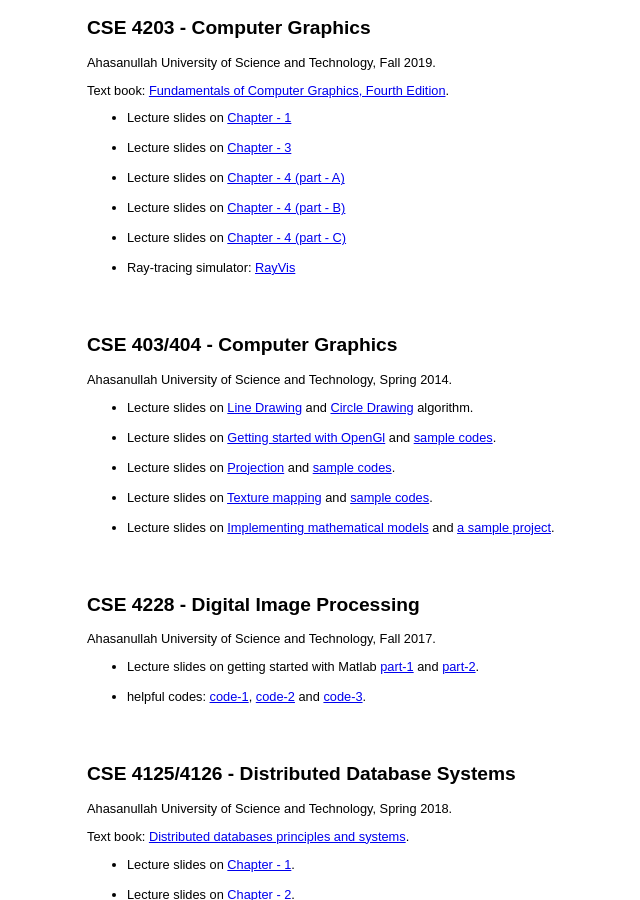
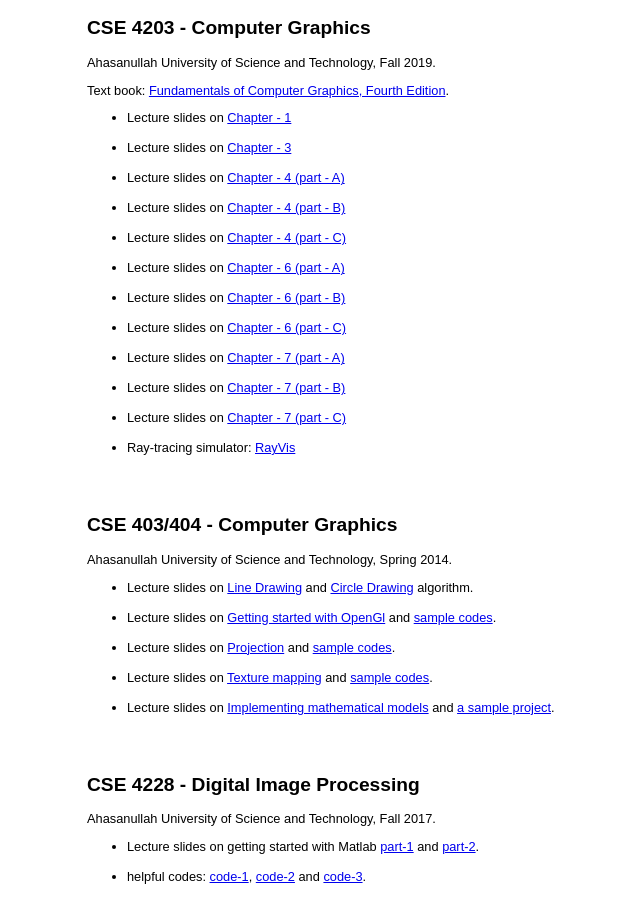
Before and after one commit to imruljubair/imruljubair.github.io, a Jekyll site: the page teaching/teaching-page.html, which Jekyll copies as it is, in a window 1280 px wide and 900 px high, scrolled down 557 px. Shown: the whole window, without its empty margins (21-661 px from the left). Built offline with Jekyll 4.4.1, drawn with Linux system fonts in a browser that asks for light colours.

Commit message:
Updates on teaching

```diff
--- a/teaching/teaching-page.html
+++ b/teaching/teaching-page.html
@@ -53,7 +53,7 @@ div {
 <p class="lead">Ahasanullah University of Science and Technology, Fall 2019.</p>
 <p class="lead">Text book: <a href="https://www.cs.cornell.edu/~srm/fcg4/">Fundamentals of Computer Graphics, Fourth Edition</a>.
 <ul>
-  <li>Lecture slides on <a href="material/CSE4203/">Chapter - 1</a></li>
+  <li>Lecture slides on <a href="material/CSE4203/Chapter - 1.pdf">Chapter - 1</a></li>
     <br>
   <li>Lecture slides on <a href="material/CSE4203/Chapter - 3.pdf">Chapter - 3</a></li>
     <br>
@@ -62,6 +62,18 @@ div {
   <li>Lecture slides on <a href="material/CSE4203/Chapter - 4 (part - B).pdf">Chapter - 4 (part - B)</a></li>
     <br>
   <li>Lecture slides on <a href="material/CSE4203/Chapter - 4 (part - C).pdf">Chapter - 4 (part - C)</a></li>
+    <br>
+  <li>Lecture slides on <a href="material/CSE4203/Chapter - 6 (part - A).pdf">Chapter - 6 (part - A)</a></li>
+    <br>
+  <li>Lecture slides on <a href="material/CSE4203/Chapter - 6 (part - B).pdf">Chapter - 6 (part - B)</a></li>
+    <br>
+  <li>Lecture slides on <a href="material/CSE4203/Chapter - 6 (part - C).pdf">Chapter - 6 (part - C)</a></li>
+    <br>
+  <li>Lecture slides on <a href="material/CSE4203/Chapter - 7 (part - A).pdf">Chapter - 7 (part - A)</a></li>
+    <br>
+  <li>Lecture slides on <a href="material/CSE4203/Chapter - 7 (part - B).pdf">Chapter - 7 (part - B)</a></li>
+    <br>
+  <li>Lecture slides on <a href="material/CSE4203/Chapter - 7 (part - C).pdf">Chapter - 7 (part - C)</a></li>
     <br>
   <li>Ray-tracing simulator: <a href="https://github.com/imruljubair/RayVis">RayVis</a></li>
 </ul>
```
Also changed, not shown: 2 other files.
